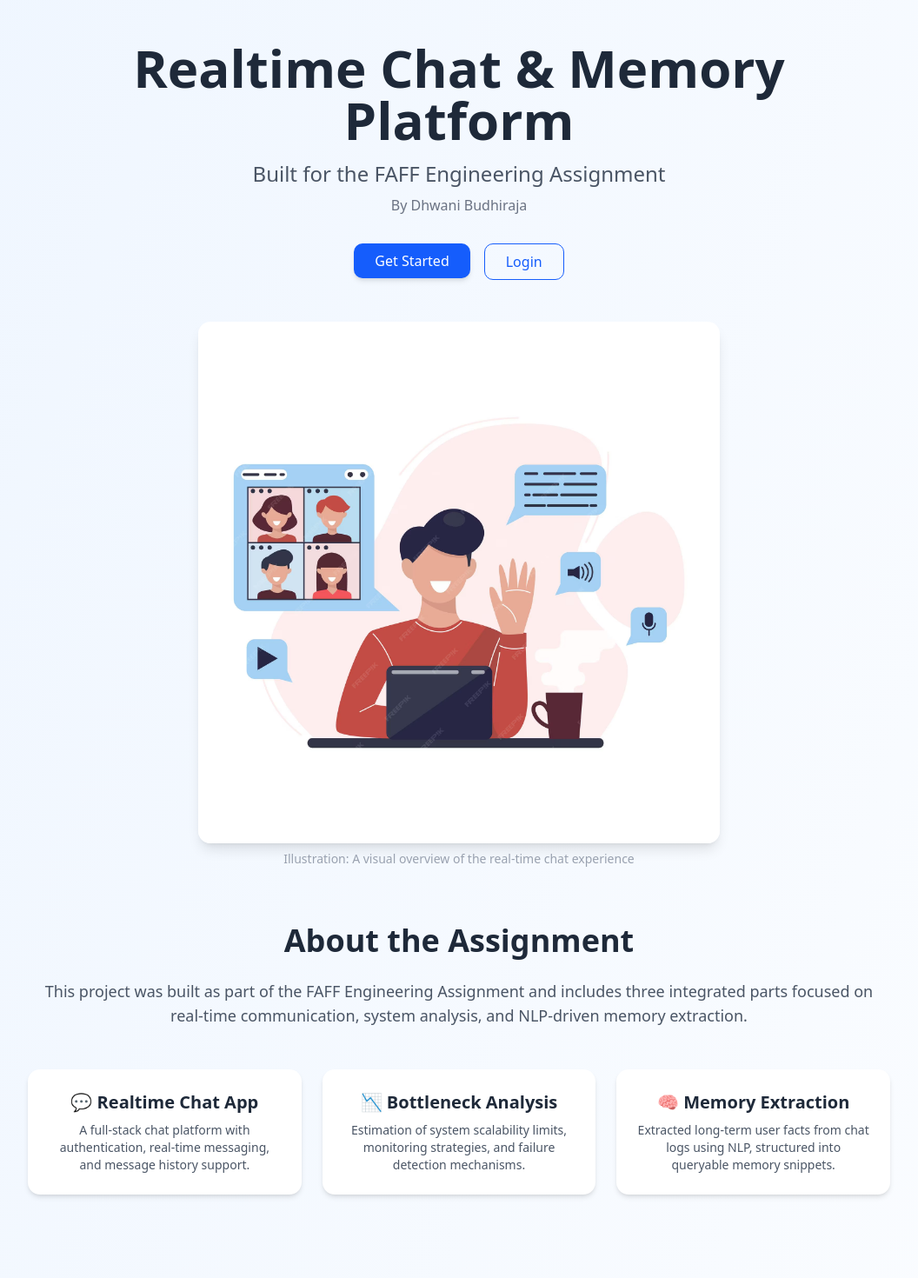
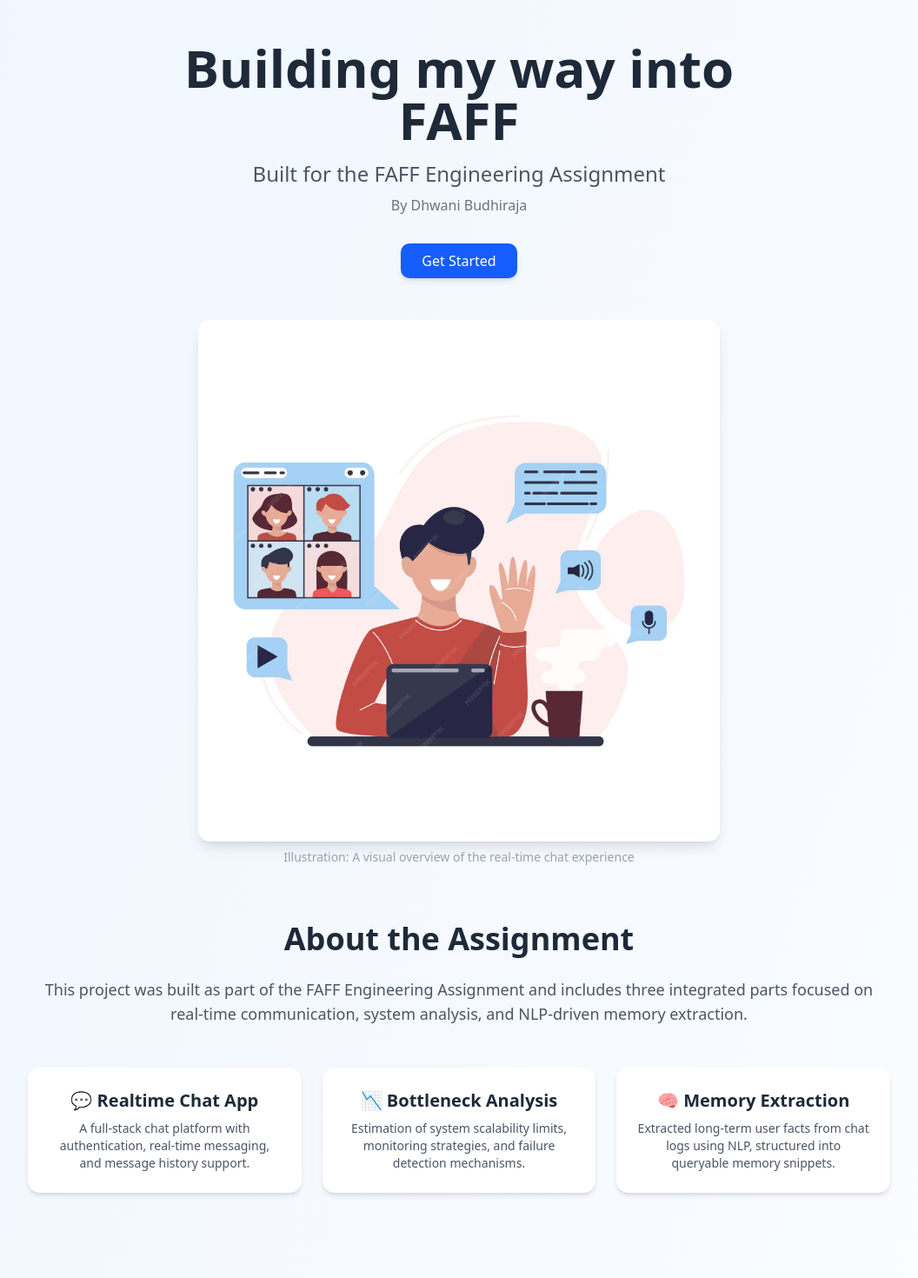
Before and after one commit to dhwanibudhiraja04/faff-chat-app, a Next.js app in the folder frontend/: page / in a window 1280 px wide. Shown: the top 1470 px of the page at 87% size, without its empty margins (112-1168 px from the left). Built offline with nearby package versions, Linux system fonts and the light colour scheme.

Commit message:
setting up the website links

```diff
--- a/frontend/src/app/page.tsx
+++ b/frontend/src/app/page.tsx
@@ -1,3 +1,4 @@
+"use client";
 import Image from "next/image";
 import Link from "next/link";
 
@@ -6,7 +7,7 @@ export default function HomePage() {
     <main className="min-h-screen bg-gradient-to-br from-blue-50 to-white text-gray-800 px-6 py-12 flex flex-col items-center justify-center">
       <section className="text-center max-w-3xl">
         <h1 className="text-4xl md:text-6xl font-bold mb-4">
-          Realtime Chat & Memory Platform
+          Building my way into FAFF
         </h1>
         <p className="text-xl md:text-2xl text-gray-600 mb-2">
           Built for the FAFF Engineering Assignment
@@ -14,17 +15,17 @@ export default function HomePage() {
         <p className="text-md text-gray-500 mb-8">By Dhwani Budhiraja</p>
 
         <div className="flex flex-wrap gap-4 justify-center mb-12">
-          <Link href="/signup">
-            <button className="bg-blue-600 hover:bg-blue-700 text-white px-6 py-2 rounded-lg shadow-md transition duration-200">
+  <button
+    onClick={() => {
+      document.getElementById("features")?.scrollIntoView({ behavior: "smooth" });
+    }}
+    className="bg-blue-600 hover:bg-blue-700 text-white px-6 py-2 rounded-lg shadow-md transition duration-200"
+  >
     Get Started
   </button>
-          </Link>
-          <Link href="/login">
-            <button className="border border-blue-600 text-blue-600 hover:bg-blue-50 px-6 py-2 rounded-lg transition duration-200">
-              Login
-            </button>
-          </Link>
+
 </div>
+
 
         <div className="mt-6">
           <Image
@@ -40,7 +41,7 @@ export default function HomePage() {
         </div>
       </section>
 
-      <section className="w-full max-w-5xl px-4 py-16 mx-auto text-center">
+      <section id="features" className="w-full max-w-5xl px-4 py-16 mx-auto text-center">
   <h2 className="text-3xl md:text-4xl font-bold mb-6">About the Assignment</h2>
   <p className="text-gray-600 text-lg mb-12">
     This project was built as part of the FAFF Engineering Assignment and includes three integrated parts focused on real-time communication, system analysis, and NLP-driven memory extraction.
@@ -48,28 +49,46 @@ export default function HomePage() {
 
   <div className="grid gap-6 md:grid-cols-3">
     {/* Part 1: Realtime Chat */}
-    <div className="bg-white shadow-md rounded-xl p-6 hover:shadow-xl transition duration-200">
+<a
+  href="https://faff-chat-app.vercel.app/login"
+  target="_blank"
+  rel="noopener noreferrer"
+>
+  <div className="bg-white shadow-md rounded-xl p-6 hover:shadow-xl transition duration-200 cursor-pointer">
     <h3 className="text-xl font-semibold mb-2">💬 Realtime Chat App</h3>
     <p className="text-sm text-gray-600">
       A full-stack chat platform with authentication, real-time messaging, and message history support.
     </p>
   </div>
+</a>
 
 {/* Part 2: Bottleneck Analysis */}
-    <div className="bg-white shadow-md rounded-xl p-6 hover:shadow-xl transition duration-200">
+<a
+  href="https://phantom-caraway-a19.notion.site/TASK-2-Bottleneck-Failure-Analysis-216bd4a5e7d080fc8924e71aad3b07e1"
+  target="_blank"
+  rel="noopener noreferrer"
+>
+  <div className="bg-white shadow-md rounded-xl p-6 hover:shadow-xl transition duration-200 cursor-pointer">
     <h3 className="text-xl font-semibold mb-2">📉 Bottleneck Analysis</h3>
     <p className="text-sm text-gray-600">
       Estimation of system scalability limits, monitoring strategies, and failure detection mechanisms.
     </p>
   </div>
+</a>
 
 {/* Part 3: Memory Extraction */}
-    <div className="bg-white shadow-md rounded-xl p-6 hover:shadow-xl transition duration-200">
+<a
+  href="https://colab.research.google.com/drive/13ETQ19Cohrjs2YKTLPMyay7wh77rtl-L?usp=sharing"
+  target="_blank"
+  rel="noopener noreferrer"
+>
+  <div className="bg-white shadow-md rounded-xl p-6 hover:shadow-xl transition duration-200 cursor-pointer">
     <h3 className="text-xl font-semibold mb-2">🧠 Memory Extraction</h3>
     <p className="text-sm text-gray-600">
       Extracted long-term user facts from chat logs using NLP, structured into queryable memory snippets.
     </p>
   </div>
+</a>
   </div>
 </section>
 
@@ -152,7 +171,7 @@ export default function HomePage() {
       </ul>
 
       <div className="mt-6">
-        <Link href="/bottleneck-analysis.pdf">
+        <Link href="https://phantom-caraway-a19.notion.site/TASK-2-Bottleneck-Failure-Analysis-216bd4a5e7d080fc8924e71aad3b07e1">
           <button className="bg-purple-600 hover:bg-purple-700 text-white px-6 py-2 rounded-md transition">
             View Full Report
           </button>
@@ -195,9 +214,9 @@ export default function HomePage() {
       </ul>
 
       <div className="mt-6">
-        <Link href="/memory-query-demo">
+        <Link href="https://colab.research.google.com/drive/13ETQ19Cohrjs2YKTLPMyay7wh77rtl-L?usp=sharing">
           <button className="bg-yellow-600 hover:bg-yellow-700 text-white px-6 py-2 rounded-md transition">
-            Try Memory Query Demo
+            Try Memory Query
           </button>
         </Link>
       </div>
@@ -220,23 +239,11 @@ export default function HomePage() {
 </section>
 
 <section className="w-full max-w-4xl px-4 py-20 mx-auto text-center bg-blue-50 rounded-xl mt-10">
-  <h2 className="text-3xl md:text-4xl font-bold mb-4">Get Started</h2>
+  <h2 className="text-3xl md:text-4xl font-bold mb-4">Thank You for this  Opportunity.</h2>
   <p className="text-gray-700 text-lg mb-8">
     All three parts of the FAFF Engineering Assignment are completed and live! Jump in and explore the chat platform or try out the memory extraction features.
   </p>
 
-  <div className="flex flex-wrap justify-center gap-4 mb-6">
-    <Link href="/users">
-      <button className="bg-blue-600 hover:bg-blue-700 text-white px-6 py-2 rounded-md">
-        Sign Up
-      </button>
-    </Link>
-    <Link href="/users">
-      <button className="border border-blue-600 text-blue-600 hover:bg-blue-50 px-6 py-2 rounded-md">
-        Login
-      </button>
-    </Link>
-  </div>
 
   <div className="text-sm text-gray-500">
     <p>Built by <strong>Dhwani Budhiraja</strong> for the <strong>FAFF Engineering Assignment</strong></p>
```
Lines whose indentation alone changed are shown as unchanged.
